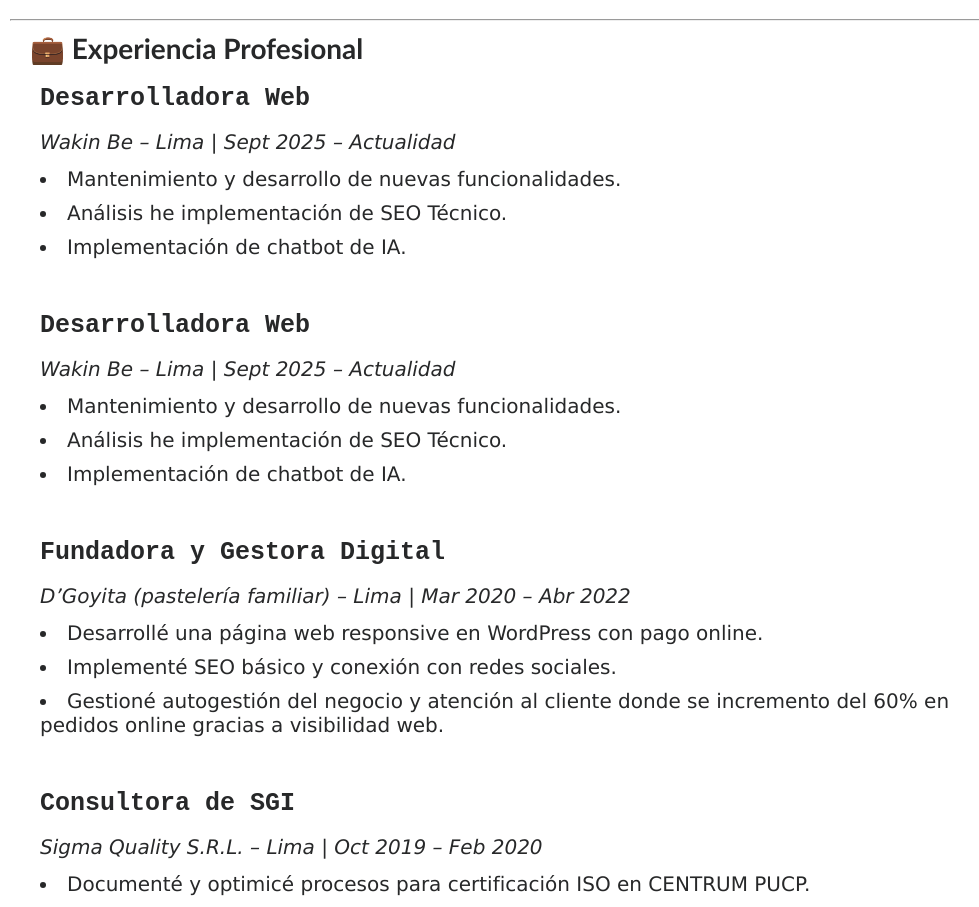
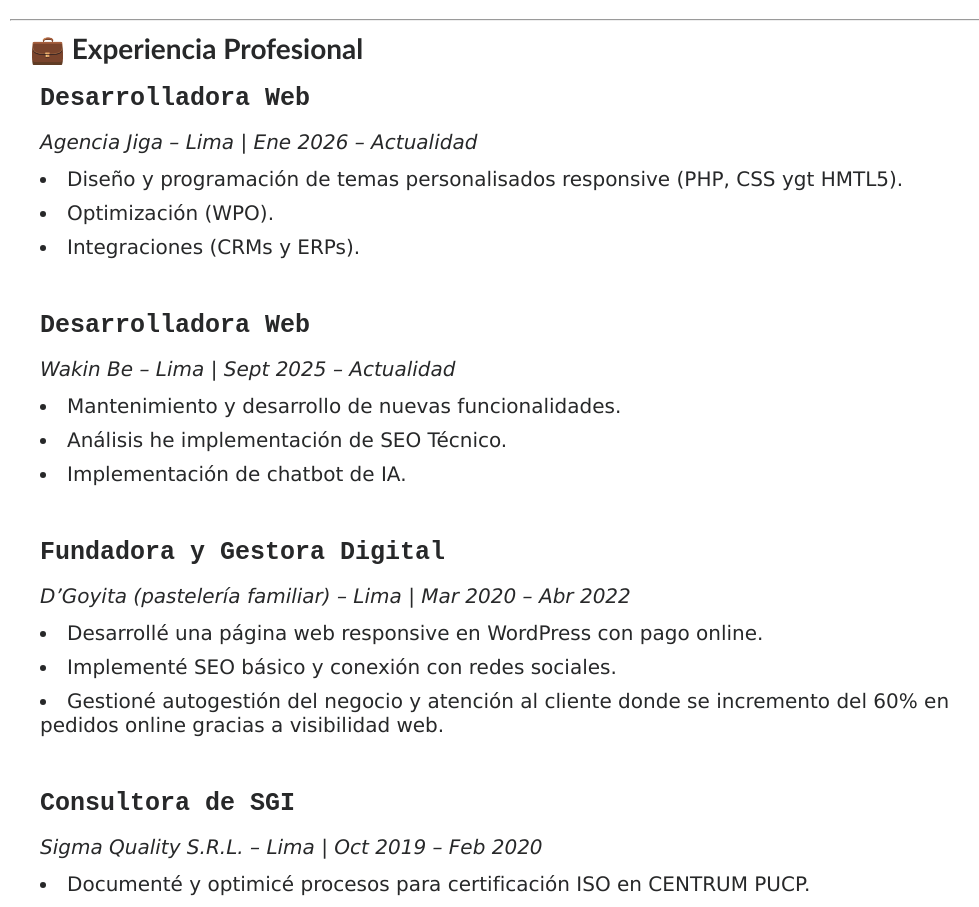
Before and after one commit to greis093/portafolio-cv, a React (Vite) app: page /curriculum in a window 1280 px wide. Shown: the part 1440-2347 px from the top of the page, without its empty margins (290-1269 px from the left). Built offline with nearby package versions, Linux system fonts and the light colour scheme; a web font is replaced by a local one.

Commit message:
curriculum

```diff
--- a/src/pages/Curriculum.jsx
+++ b/src/pages/Curriculum.jsx
@@ -97,13 +97,13 @@ const Curriculum = () => {
 
          <b>Desarrolladora Web</b>
          <div className='carrera'>
-         <i  className='detalle'> Wakin Be – Lima | Sept 2025 – Actualidad</i>
+         <i  className='detalle'> Agencia Jiga  – Lima | Ene 2026 – Actualidad</i>
          </div>
          <div className='detalle'>
           <ul>
-            <li>Mantenimiento y desarrollo de nuevas funcionalidades.</li>
-            <li>Análisis he implementación de SEO Técnico.</li>
-            <li>Implementación de chatbot de IA.</li>
+            <li>Diseño y programación de temas personalisados responsive (PHP, CSS ygt HMTL5).</li>
+            <li>Optimización (WPO).</li>
+            <li>Integraciones (CRMs y ERPs).</li>
           </ul>
           <br/>
         </div>
```
